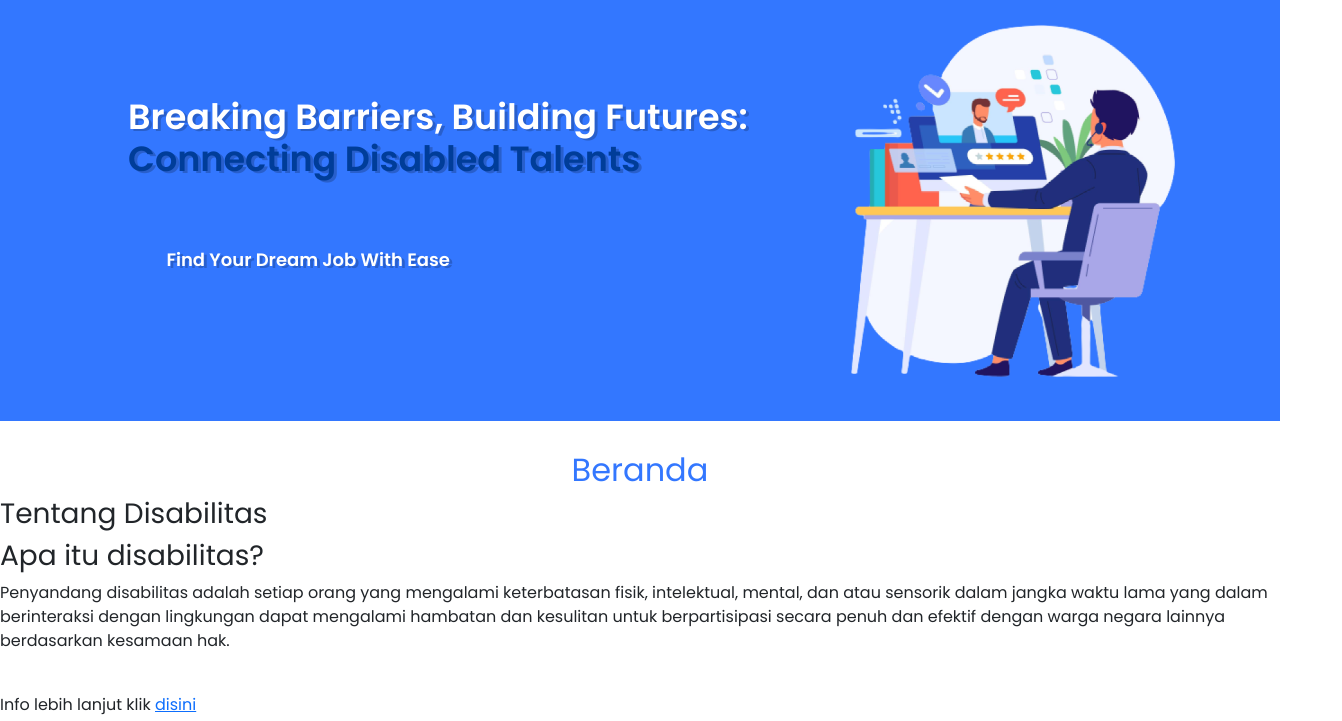
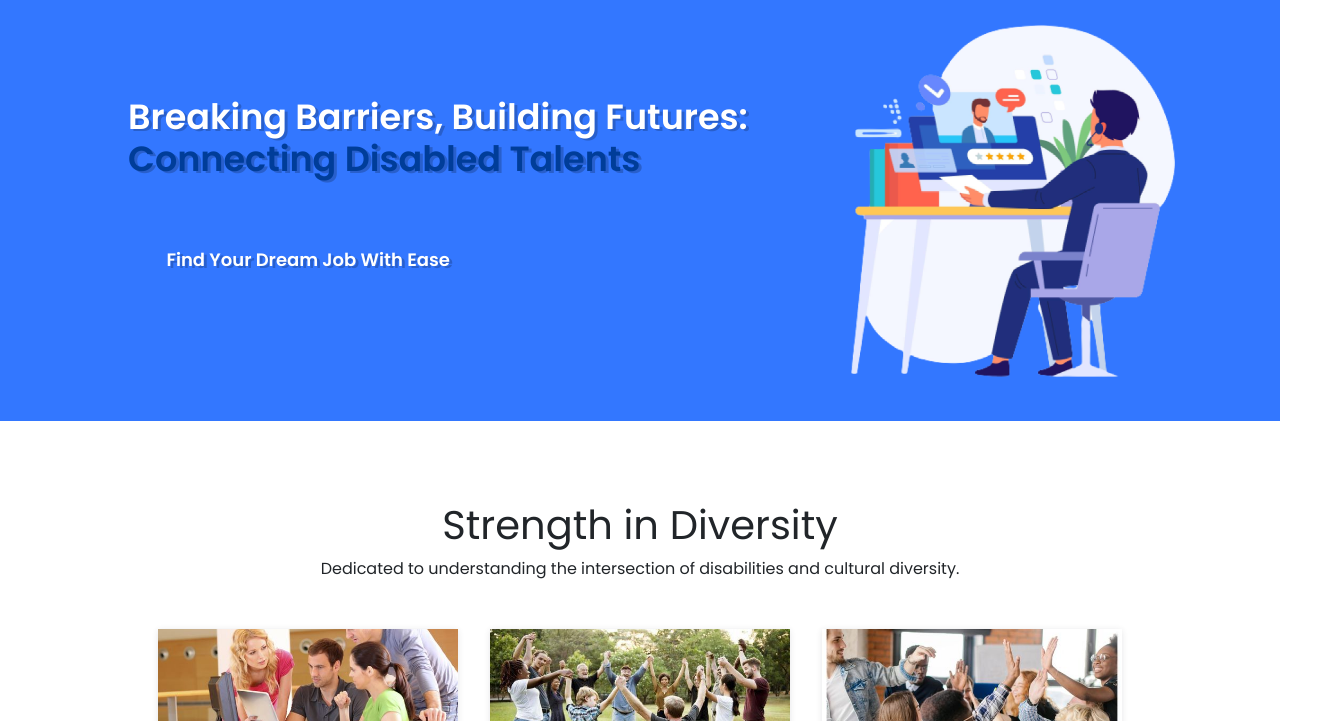
Before and after one commit to zulfianrahma/CapstoneProject-AbleCareers, a website built with webpack: page Front-End/src/templates/index.html in a window 1280 px wide. Shown: the part 79-800 px from the top of the page, 1342 px wide, since content can reach past the window. Built offline with nearby package versions, Linux system fonts and the light colour scheme; no server answers; files whose address does not match are found by name.

Commit message:
update Home Page with editing index.html, template-creator.js, and Home.js

```diff
--- a/Front-End/src/scripts/data/job-source.js
+++ b/Front-End/src/scripts/data/job-source.js
@@ -23,6 +23,8 @@ class JobSource {
       },
       body: JSON.stringify(job),
     };
+    console.log('this is job from user ->', job);
+    console.log('this is JSON.stringify job', JSON.stringify(job));
 
     const response = await fetch(API_ENDPOINT.POST, options);
     const responseJson = await response.json();
--- a/Front-End/src/scripts/views/pages/home.js
+++ b/Front-End/src/scripts/views/pages/home.js
@@ -1,22 +1,17 @@
 import JobSource from '../../data/job-source';
 import {
   createJobPreviewTemplate,
-  createArticleTemplate,
+  createHomeBlogTemplate,
 } from '../templates/template-creator';
 
 const Home = {
   async render() {
     return `
-        <div id="content" class="content">
-            <h2 class="content-heading"><a id="content-heading-title" href="#/list-jobs">Beranda</a></h2>
-            <div id="article" class="article">
-              <h3>Tentang Disabilitas</h3>
-              <div id="article-container" class="article-container"></div>
-            </div>
-            <div id="jobs-preview" class="jobs-preview">
-              <h3>Lowongan Pekerjaan</h3>
-              <div id="jobs-preview-container" class="jobs-preview-container"></div>
-            </div>
+        <div id="blog" class="blog">
+            <h1 class="section-title">Strength in Diversity</h2>
+            <p>Dedicated to understanding the intersection of disabilities and cultural diversity.</p>
+            <div class="blog-wrapper"></div>
+            <div class="jobs-preview-container"></div>
         </div>
         `;
   },
@@ -26,11 +21,11 @@ const Home = {
     const searchBar = document.querySelector('.search-box');
     searchBar.style.display = 'none';
 
-    const articleContainer = document.querySelector('#article-container');
-    articleContainer.innerHTML = createArticleTemplate();
+    const blogContainer = document.querySelector('.blog-wrapper');
+    blogContainer.innerHTML = createHomeBlogTemplate();
 
     const jobs = await JobSource.listJob();
-    const jobsContainer = document.querySelector('#jobs-preview-container');
+    const jobsContainer = document.querySelector('.jobs-preview-container');
     jobs.forEach((job) => {
       jobsContainer.innerHTML += createJobPreviewTemplate(job);
     });
--- a/Front-End/src/scripts/views/templates/template-creator.js
+++ b/Front-End/src/scripts/views/templates/template-creator.js
@@ -248,7 +248,39 @@ const createProfileTemplate = () => `
       <button id="edit-button" class="edit-button">Edit Profile</button>
       <button id="save-button" class="save-button" style="display: none;">Save Changes</button>
     </div>
+`;
 
+const createHomeBlogTemplate = () => `
+  <div class="blog-card">
+    <img class="blog-image" src="./blog-1.jpg">
+    <div class="blog-detail">
+      <span>20 May 2023</span>
+      <h4>Inclusion and Accessibility</h4>
+      <p>Discussing issues related to physical accessibility, access to education and employment opportunities, and promoting social inclusion and community involvement for individuals with disabilities.</p>
+      <hr class="divinder">
+      <a href="http://www.thearc.org/" target="_blank" class="blog-more">Read more</a>
+    </div>
+  </div>
+  <div class="blog-card">
+    <img class="blog-image" src="./blog-2.jpg">
+    <div class="blog-detail">
+      <span>5 June 2023</span>
+      <h4>Inspiration and Success Stories</h4>
+      <p>Sharing inspirational stories and achievements of individuals with disabilities that can inspire and motivate readers to overcome obstacles and reach their full potential.</p>
+      <hr class="divinder">
+      <a href="https://themighty.com/" target="_blank" class="blog-more">Read more</a>
+    </div>
+  </div>
+  <div class="blog-card">
+    <img class="blog-image" src="./blog-3.jpg">
+    <div class="blog-detail">
+      <span>12 May 2023</span>
+      <h4>Social Aspects and Rights</h4>
+      <p>Addressing issues of human rights, public policy, and advocacy for individuals with disabilities, including law enforcement, access to public services, and protection from discrimination.</p>
+      <hr class="divinder">
+      <a href="https://www.disabilityscoop.com/" target="_blank" class="blog-more">Read more</a>
+    </div>
+  </div>
 `;
 
 export {
@@ -261,4 +293,5 @@ export {
   createUnsaveJobButtonTemplate,
   createTeamIdentityTemplate,
   createProfileTemplate,
+  createHomeBlogTemplate,
 };
--- a/Front-End/src/templates/index.html
+++ b/Front-End/src/templates/index.html
@@ -43,42 +43,6 @@
       </div>
     </header>
     <main id="main-content">
-      <section class="blog" id="blog">
-        <h1 class="section-title">Strength in Diversity</h1>
-        <p>Dedicated to understanding the intersection of disabilities and cultural diversity.</p>
-        <div class="blog-wrapper">
-          <div class="blog-card">
-            <img class="blog-image" src="./blog-1.jpg">
-            <div class="blog-detail">
-              <span>20 May 2023</span>
-              <h4>Inclusion and Accessibility</h4>
-              <p>Discussing issues related to physical accessibility, access to education and employment opportunities, and promoting social inclusion and community involvement for individuals with disabilities.</p>
-              <hr class="divinder">
-              <a href="http://www.thearc.org/" target="_blank" class="blog-more">Read more</a>
-            </div>
-          </div>
-          <div class="blog-card">
-            <img class="blog-image" src="./blog-2.jpg">
-            <div class="blog-detail">
-              <span>5 June 2023</span>
-              <h4>Inspiration and Success Stories</h4>
-              <p>Sharing inspirational stories and achievements of individuals with disabilities that can inspire and motivate readers to overcome obstacles and reach their full potential.</p>
-              <hr class="divinder">
-              <a href="https://themighty.com/" target="_blank" class="blog-more">Read more</a>
-            </div>
-          </div>
-          <div class="blog-card">
-            <img class="blog-image" src="./blog-3.jpg">
-            <div class="blog-detail">
-              <span>12 May 2023</span>
-              <h4>Social Aspects and Rights</h4>
-              <p>Addressing issues of human rights, public policy, and advocacy for individuals with disabilities, including law enforcement, access to public services, and protection from discrimination.</p>
-              <hr class="divinder">
-              <a href="https://www.disabilityscoop.com/" target="_blank" class="blog-more">Read more</a>
-            </div>
-          </div>
-        </div>
-      </section>
     </main>
     <footer>
       <div class="footer-wrapper">
```
